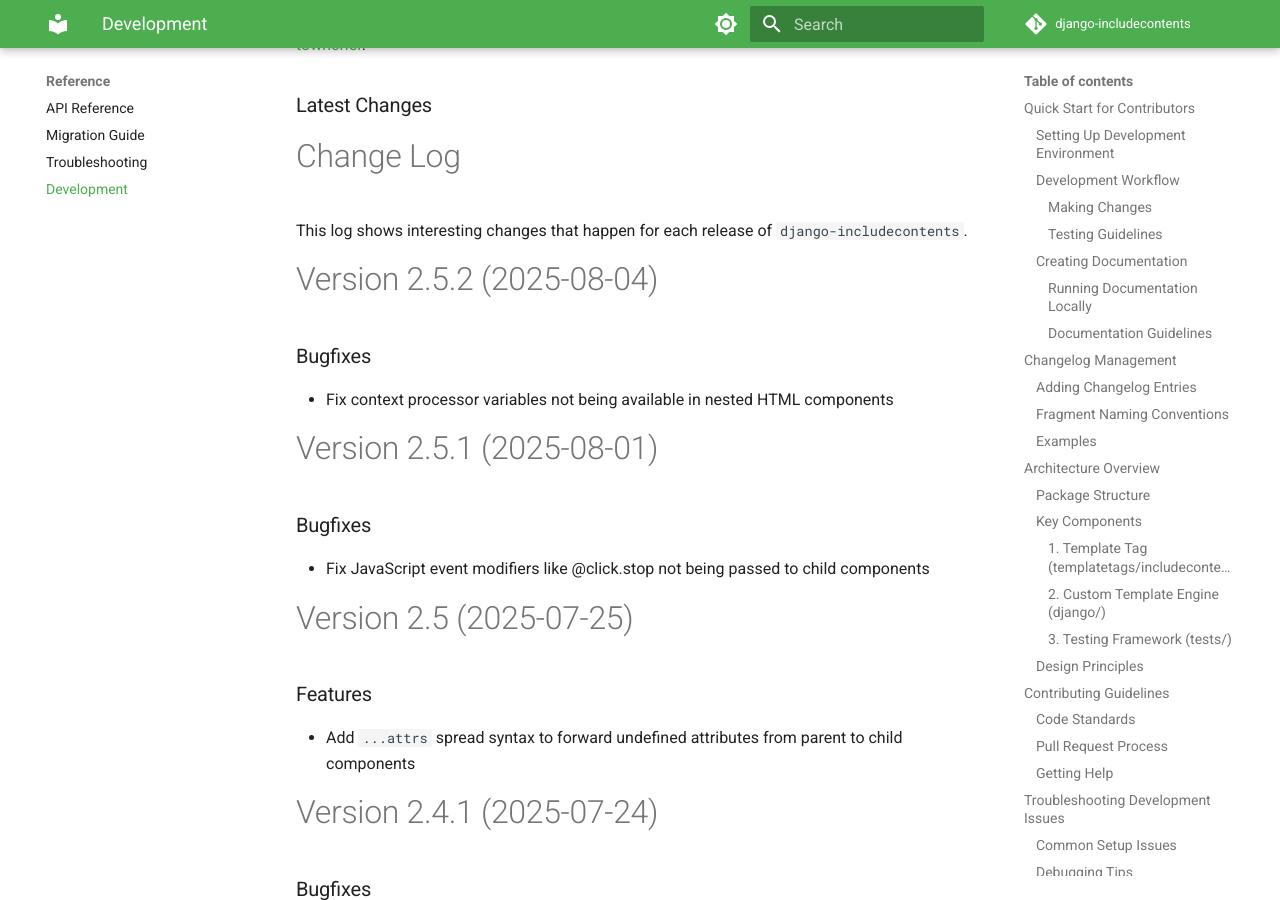
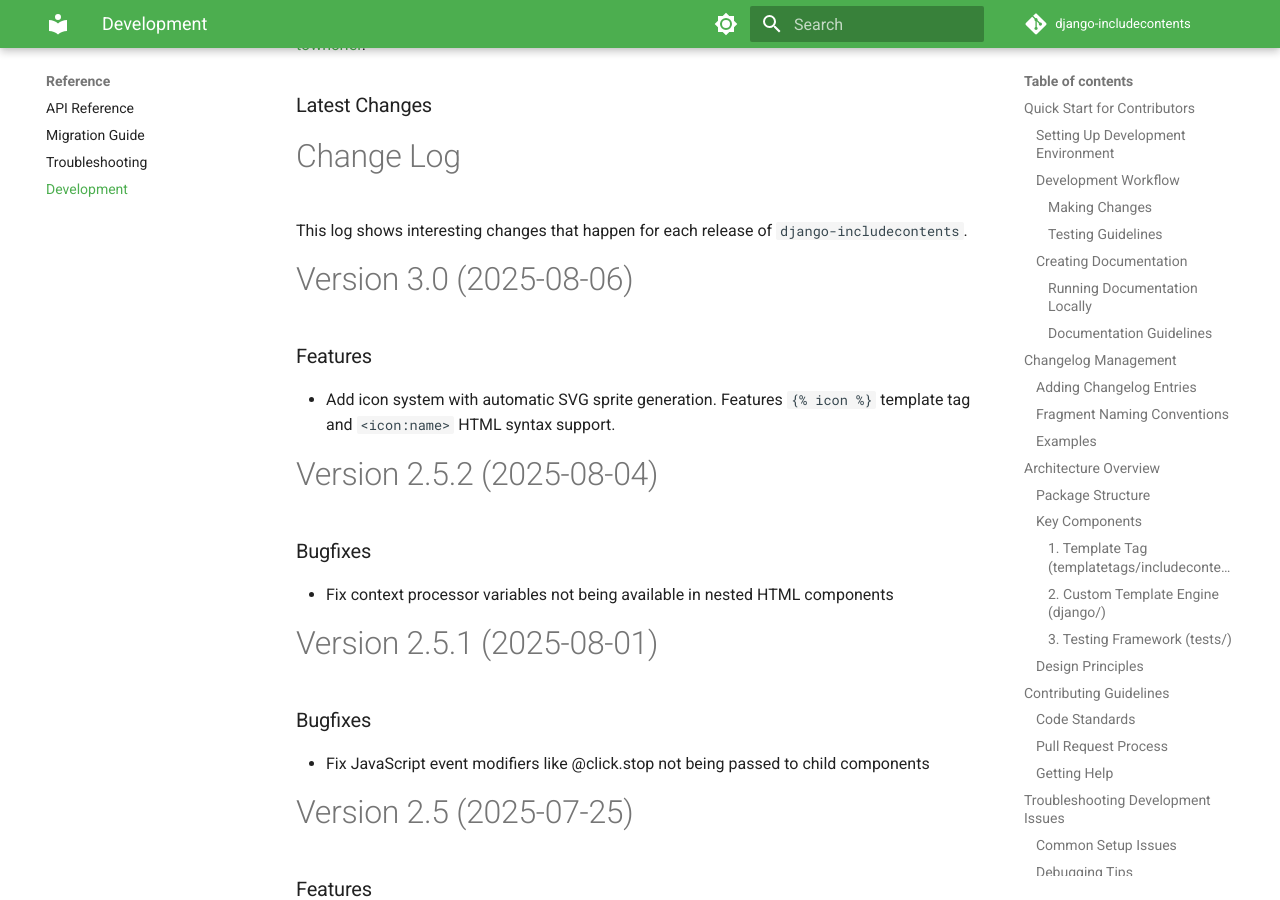
Before and after one commit to SmileyChris/django-includecontents, an MkDocs documentation site: the page built from docs/reference/development.md, in a window 1280 px wide and 900 px high, scrolled down 8547 px. Built offline with MkDocs 1.6.1 and Material for MkDocs 9.7.7, drawn with Linux system fonts in a browser that asks for light colours; comment, search, counter and statistics services are not loaded.

Commit message:
Update CHANGES for 3.0

```diff
--- a/CHANGES.md
+++ b/CHANGES.md
@@ -3,6 +3,13 @@
 This log shows interesting changes that happen for each release of `django-includecontents`.
 
 <!-- towncrier release notes start -->
+
+# Version 3.0 (2025-08-06)
+
+### Features
+
+- Add icon system with automatic SVG sprite generation. Features `{% icon %}` template tag and `<icon:name>` HTML syntax support.
+
 
 # Version 2.5.2 (2025-08-04)
 
```
Also changed, not shown: changes/+icon-system.feature.md (deleted, +0 -1 lines).
